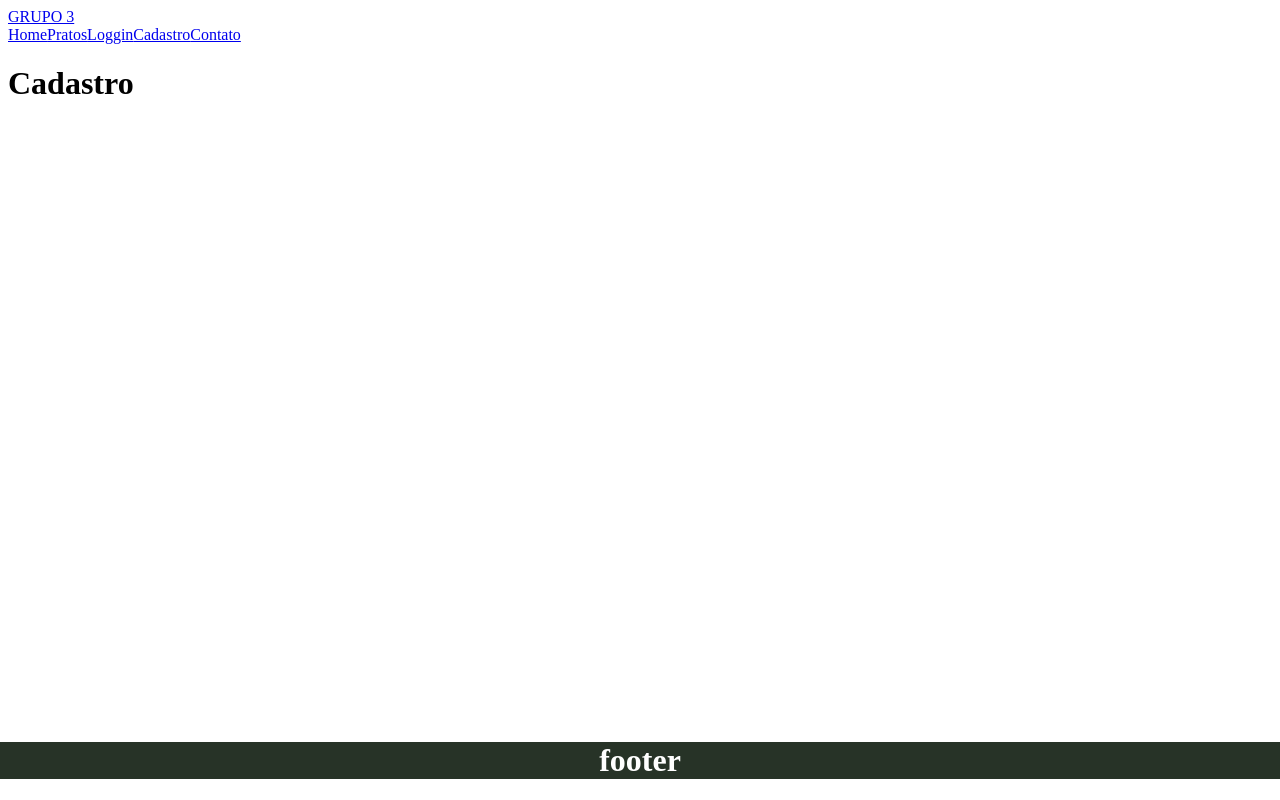
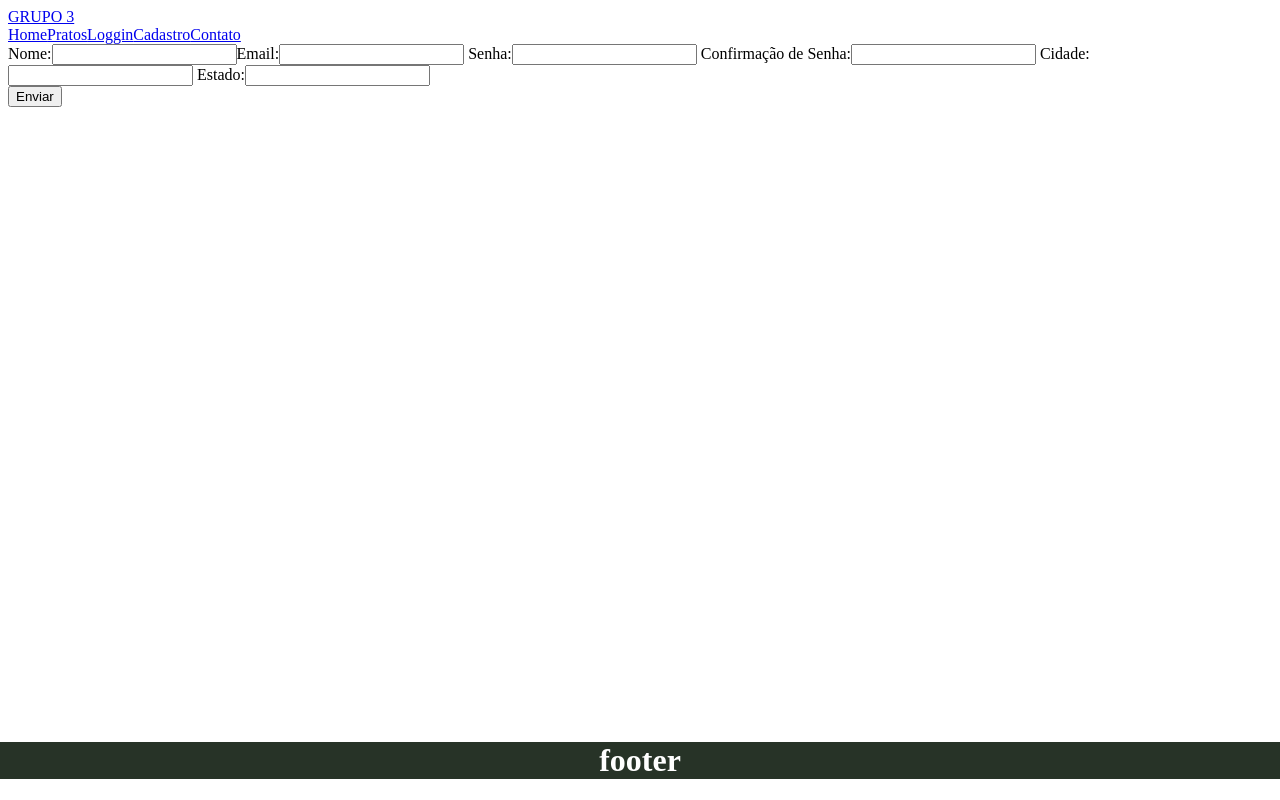
Before and after one commit to Ricardopgm/projeto-3, a React (Create React App) app: page /Cadastro in a window 1280 px wide. Built offline with nearby package versions, Linux system fonts and the light colour scheme; the HTML template or start-up script is replaced by a standard one.

Commit message:
Adicionando Cadastro

```diff
--- a/src/pages/Cadastro/Cadastro.js
+++ b/src/pages/Cadastro/Cadastro.js
@@ -1,5 +1,83 @@
-const Cadastro = () => {
-    return <h1>Cadastro</h1>;
-  };
+import { useState } from "react";
+import ReactDOM from "react-dom/client";
 
-  export default Cadastro;
+function Cadastro() {
+  const [inputs, setInputs] = useState({});
+
+  const handleChange = (event) => {
+    const name = event.target.name;
+    const value = event.target.value;
+    setInputs(values => ({...values, [name]: value}))
+  }
+
+  const Submit = (event) => {
+    event.preventDefault();
+    console.log(inputs);
+  }
+
+  return (
+    <form onSubmit={Submit}>
+      <label>Nome:
+      <input
+        type="text"
+        name="username"
+        value={inputs.username || ""}
+        onChange={handleChange}
+      />
+      </label>
+
+      <label>Email:
+      <input
+        type="email"
+        name="email"
+        value={inputs.email || ""}
+        onChange={handleChange}
+      />
+      </label>
+
+      <label> Senha:
+      <input
+        type="text"
+        name="Senha"
+        value={inputs.Senha || ""}
+        onChange={handleChange}
+      />
+      </label>
+
+
+      <label> Confirmação de Senha:
+      <input
+        type="text"
+        name="ConfirSenha"
+        value={inputs.ConfirSenha || ""}
+        onChange={handleChange}
+      />
+      </label>
+
+      <label> Cidade:
+      <input
+        type="text"
+        name="Cidade"
+        value={inputs.Cidade || ""}
+        onChange={handleChange}
+      />
+      </label>
+
+      <label> Estado:
+      <input
+        type="text"
+        name="Estado"
+        value={inputs.Estado || ""}
+        onChange={handleChange}
+      />
+      </label>
+      <div className="Submit" >
+    <button type="Submit" >Enviar</button>
+                            </div>
+    </form>
+  )
+}
+
+const root = ReactDOM.createRoot(document.getElementById('root'));
+root.render(<Cadastro />);
+export default Cadastro
```
